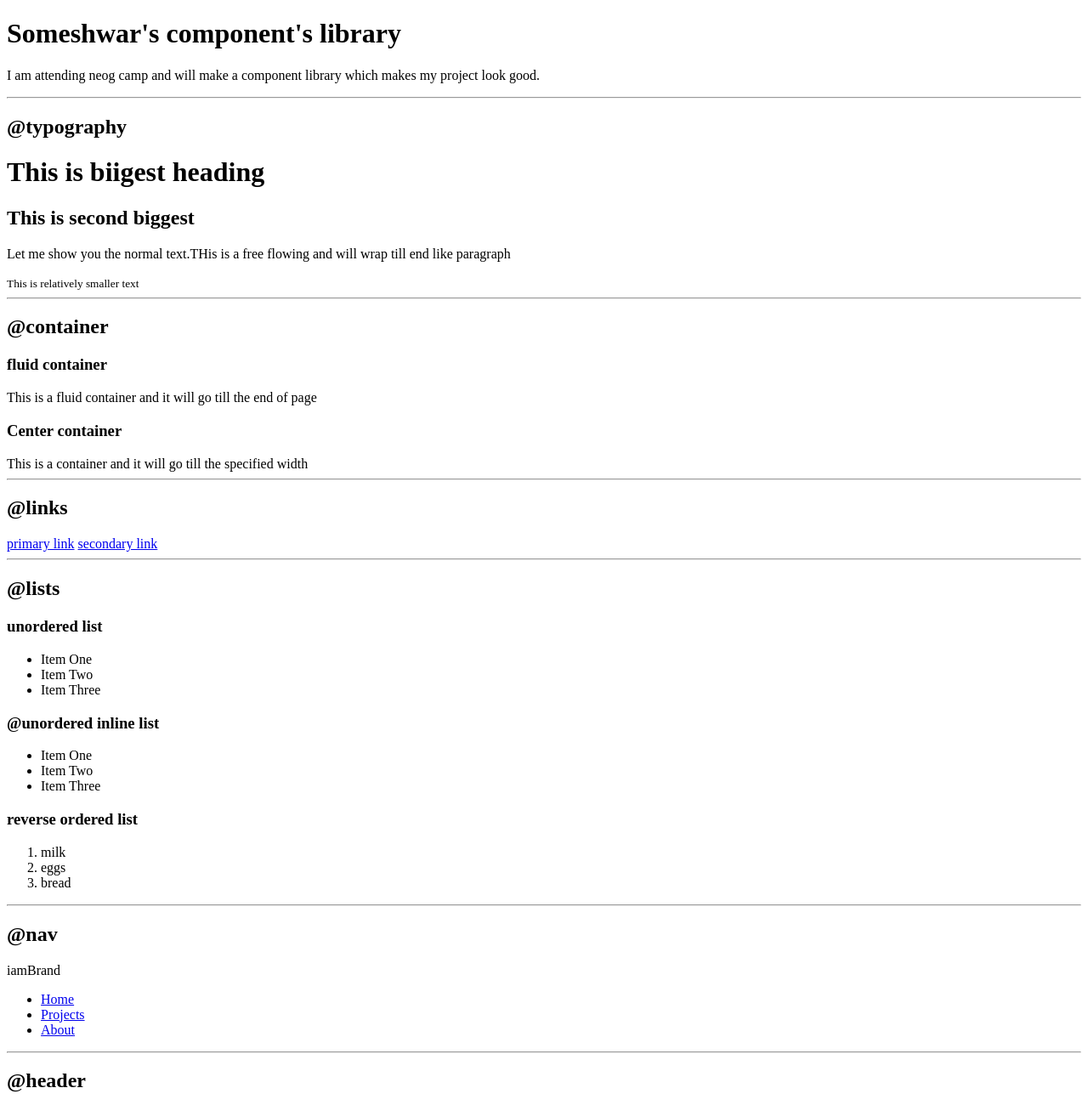
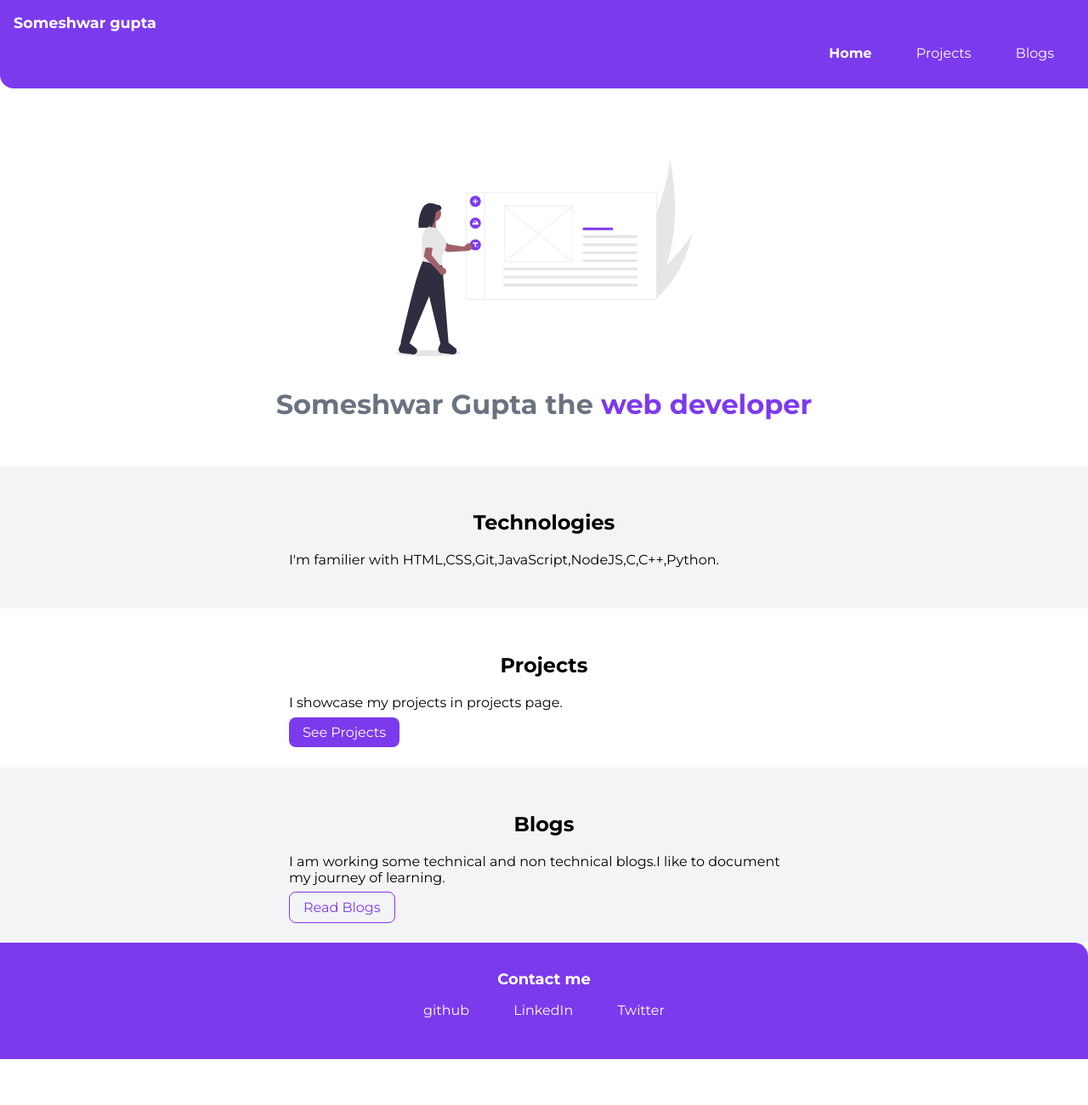
Before and after one commit to someshwargupta/Someshwargupta-portfolio, a plain HTML site: page index.html in a window 1280 px wide. Shown: the top 1300 px of the page at 85% size. After the commit the page ends 1246 px from the top, so only its background shows below. Drawn offline with Linux system fonts and the light colour scheme.

Commit message:
feat: portfolio
I have added my projects.

```diff
--- a/index.html
+++ b/index.html
@@ -1,113 +1,74 @@
 <!DOCTYPE html>
 <html lang="en">
-
 <head>
     <meta charset="UTF-8">
     <meta http-equiv="X-UA-Compatible" content="IE=edge">
     <meta name="viewport" content="width=device-width, initial-scale=1.0">
-    <title>Document</title>
+    <title>home | someshwargupta</title>
+    <link href="styles.css" rel="stylesheet"/>
 </head>
 
 <body>
-    <h1>Someshwar's component's library</h1>
-    <p>I am attending neog camp and will make a component library which makes my project look good.</p>
-    <hr>
-    <h2>@typography</h2>
-
-    <h1>This is biigest heading</h1>
-    <h2>This is second biggest</h2>
-    <p>Let me show you the normal text.THis is a free flowing and will wrap till end like paragraph</p>
-    <small>This is relatively smaller text</small>
-    <hr>
-    <h2>@container</h2>
-
-    <h3>fluid container</h3>
-    <div>This is a fluid container and it will go till the end of page</div>
-
-    <h3>Center container</h3>
-    <div>This is a container and it will go till the specified width</div>
-    <hr>
-    <h2>@links</h2>
-
-    <a href="/">primary link</a>
-    <a href="/">secondary link</a>
-    <hr>
-    <h2>@lists</h2>
-
-    <h3>unordered list</h3>
-    <ul>
-        <li>Item One</li>
-        <li>Item Two</li>
-        <li>Item Three</li>
-    </ul>
-
-    <h3>@unordered inline list</h3>
-    <ul>
-        <li>Item One</li>
-        <li>Item Two</li>
-        <li>Item Three</li>
-    </ul>
-
-    <h3>reverse ordered list</h3>
-    <ol>
-        <li>milk</li>
-        <li>eggs</li>
-        <li>bread</li>
-    </ol>
-
-    <hr>
-
-    <h2>@nav</h2>
-    <nav>
-        <div>iamBrand</div>
-        <ul>
-            <li>
-                <a href="/">Home</a>
+    <nav class="navigation container">
+        <div class="nav-brand">Someshwar gupta</div>
+        <ul class="list-non-bullet nav-pills">
+            <li class="list-item-inline">
+                <a class="link link-active" href="/">Home</a>
             </li>
-            <li>
-                <a href="/">Projects</a>
+            <li class="list-item-inline">
+                <a class="link" href="/projects.html">Projects</a>
             </li>
-            <li>
-                <a href="/">About</a>
+            <li class="list-item-inline">
+                <a class="link" href="/blogs.html">Blogs</a>
             </li>
         </ul>
     </nav>
 
-    <hr>
-
-    <h2>@header</h2>
-
-    <header>
-        <img src="images/hero.svg">
-        <h1>heading inside hero</h1>
+    <header class="hero">
+        <img class="hero-img" src="images/hero.svg">
+        <h1 class="hero-heading">Someshwar Gupta the <span class="heading-inverted">web developer</span></h1>
     </header>
 
-    <hr>
-    <h2>@section</h2>
-
-    <section>
-        <h3>@white section</h3>
-        <p>This will have white background</p>
+    <section class="section ow">
+        <div class="conntainer container-center">
+            <h1>Technologies</h1>
+            <p>I'm familier with HTML,CSS,Git,JavaScript,NodeJS,C,C++,Python.</p>
+        </div>
     </section>
 
-    <section>
-        <h3>off white section</h3>
-        <p>This will have grey background</p>
+    <section class="section">
+        <div class="conntainer container-center">
+            <h1>Projects</h1>
+            <p>I showcase my projects in projects page.</p>
+            <a class="link link-primary" href="/projects.html">See Projects</a>
+        </div>
     </section>
 
-    <hr>
+    <section class="section ow">
+        <div class="conntainer container-center">
+            <h1>Blogs</h1>
+            <p>I am working some technical and non technical blogs.I like to document my journey of learning.</p>
+            <a class="link link-secondary" href="/blogs.html">Read Blogs</a>
+        </div>
+    </section>
 
-    <h2>@footer</h2>
-
-    <footer>
-        <div>Some small heading</div>
-        <ul>
-            <li>SocialOne</li>
-            <li>SocialTwo</li>
-            <li>SocialThree</li>
+    <footer class="footer">
+        <div class="footer-header">Contact me </div>
+        <ul class="social-links list-non-bullet">
+            <li class="list-item-inline">
+                <a class="link " href="https://github.com/someshwargupta">github
+                </a>
+            </li>
+            <li class="list-item-inline">
+                <a class="link " href="https://linkedin.com/in/someshwar-gupta">LinkedIn
+                </a>
+            </li>
+            <li class="list-item-inline">
+                <a class="link " href="https://twitter.com/GuptaSomeshwar">Twitter
+                </a>
+            </li>
         </ul>
     </footer>
 
 </body>
-
 </html>
--- /dev/null
+++ b/styles.css
@@ -0,0 +1,142 @@
+@import url('https://fonts.googleapis.com/css2?family=Montserrat:wght@400;700&display=swap');
+
+:root {
+    --primary-color: #7C3AED;
+    --off-white: #F3F4F6;
+    --dark-gray: #6B7280;
+}
+
+body {
+    font-family: 'Montserrat', sans-serif;
+    margin: 0px;
+}
+
+hr {
+    margin: 2rem 0rem;
+}
+
+/** container **/
+.container {
+    padding-left: 1rem;
+    padding-right: 1rem;
+}
+
+.container-center {
+    max-width: 600px;
+    margin: auto;
+}
+
+/** links **/
+.link {
+    box-sizing: border-box;
+    text-decoration: none;
+    padding: 0.5rem 1rem;
+    /* margin-top: 1rem;
+    margin-bottom: 1rem; */
+}
+
+.link-primary {
+    background-color: var(--primary-color);
+    border-radius: 0.5rem;
+    color: white;
+}
+
+.link-secondary {
+    color: var(--primary-color);
+    border-radius: 0.5rem;
+    border: 1px solid var(--primary-color);
+}
+
+/**lists**/
+
+.list-non-bullet {
+    list-style: none;
+}
+
+.list-item-inline {
+    display: inline;
+    padding: 0rem 0.5rem;
+}
+
+/** navigaton **/
+
+.navigation {
+    background-color: var(--primary-color);
+    color: white;
+    padding: 1rem;
+    border-bottom-left-radius: 1rem;
+}
+
+.navigation .nav-brand {
+    font-weight: bold;
+    font-size: 1.1rem;
+}
+
+.navigation .nav-pills {
+    text-align: right;
+}
+
+.navigation .link {
+    color: white;
+}
+
+.navigation .link-active {
+    font-weight: bold;
+}
+
+/**header **/
+.hero {
+    padding: 2rem;
+    padding-top: 5rem;
+}
+
+.hero .hero-img {
+    max-width: 350px;
+    display: block;
+    margin: auto;
+}
+
+.hero .hero-heading {
+    padding-top: 1rem;
+    color: var(--dark-gray);
+    text-align: center;
+}
+
+.hero .hero-heading .heading-inverted {
+    color: var(--primary-color);
+}
+
+/**section**/
+.section {
+    padding: 2rem;
+}
+
+.section h1 {
+    text-align: center;
+}
+
+.ow {
+    background-color: var(--off-white);
+}
+
+/** footer**/
+.footer {
+    background-color: var(--primary-color);
+    padding: 2rem 1rem;
+    text-align: center;
+    color: white;
+    border-top-right-radius: 1rem;
+}
+
+.footer .link {
+    color: white;
+}
+
+.footer .footer-header {
+    font-weight: bold;
+    font-size: large;
+}
+
+.footer ul {
+    padding-inline-start: 0px;
+}
```
Also changed, not shown: blogs.html (added, +30 -0 lines), lib/components.html (added, +139 -0 lines), projects.html (added, +50 -0 lines).
